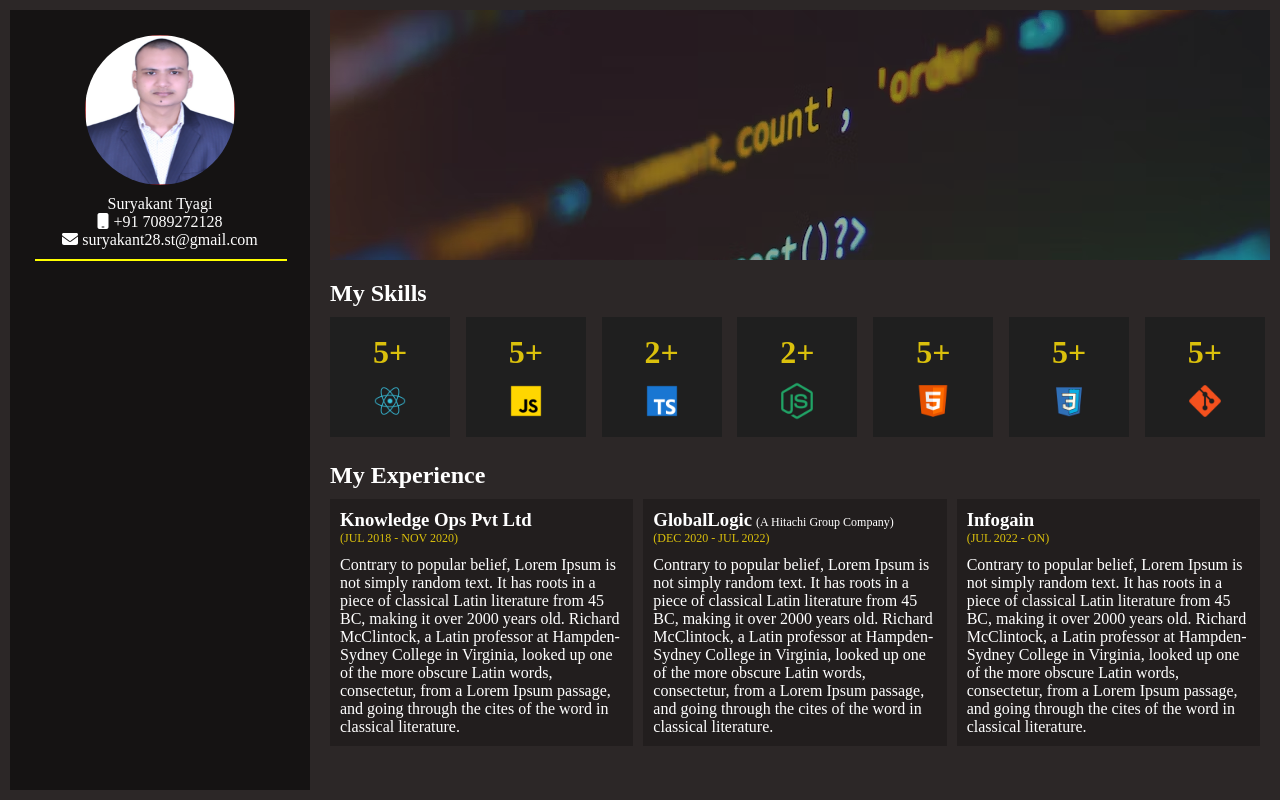
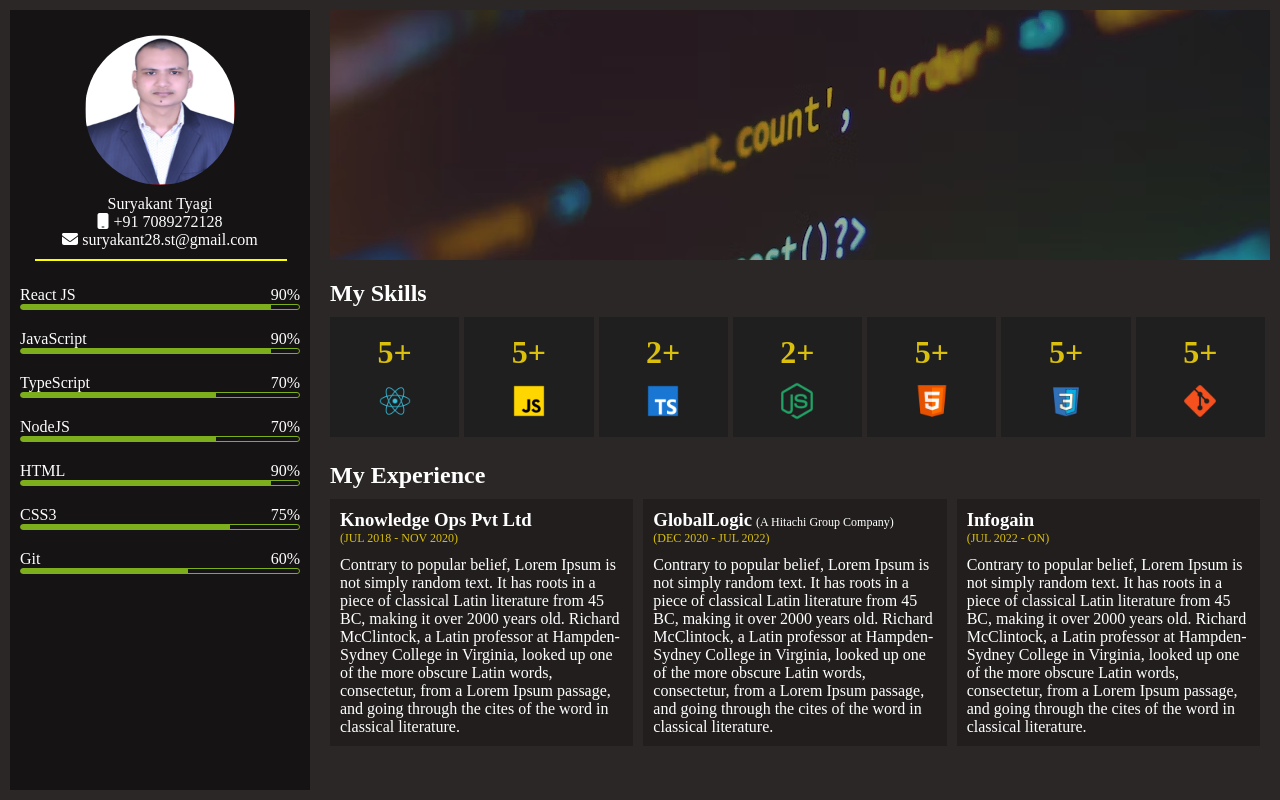
Before and after one commit to suryakanttyagi/profile-builder, a React (Create React App) app: page / in a window 1280 px wide. Built offline with nearby package versions, Linux system fonts and the light colour scheme.

Commit message:
added progress bars and some scss updates

```diff
--- a/src/components/main/main.js
+++ b/src/components/main/main.js
@@ -1,33 +1,40 @@
-import './main.scss';
-import SkillBadge from '../skill-badge/skillBadge';
-import Experience from '../experience/experience';
+import "./main.scss";
+import SkillBadge from "../skill-badge/skillBadge";
+import Experience from "../experience/experience";
 
 function Main() {
   return (
-    <main className='main'>
-      <div className='card'>
-        <div className='card-head'>
-          <div className='profile-background'>
-            <div className='cover'></div>
+    <main className="main">
+      <div className="card">
+        <div className="card-head">
+          <div className="profile-background">
+            <div className="cover"></div>
           </div>
-          <div className='skill-main'>
+          <div className="skill-main">
             <h2>My Skills</h2>
-            <div className='skill-list d-flex justify-between flex-wrap'>
-            <SkillBadge title="5+" subTitleImage='./react-400.png'/>
-            <SkillBadge title="5+" subTitleImage='./javascript-400.png'/>
-            <SkillBadge title="2+" subTitleImage='./typescript-400.png'/>
-            <SkillBadge title="2+" subTitleImage='./nodejs-400.png'/>
-            <SkillBadge title="5+" subTitleImage='./html5-400.png'/>
-            <SkillBadge title="5+" subTitleImage='./css3-400.png'/>
-            <SkillBadge title="5+" subTitleImage='./git-400.png'/>
+            <div className="skill-list d-flex justify-start flex-wrap">
+              <SkillBadge title="5+" subTitleImage="./react-400.png" />
+              <SkillBadge title="5+" subTitleImage="./javascript-400.png" />
+              <SkillBadge title="2+" subTitleImage="./typescript-400.png" />
+              <SkillBadge title="2+" subTitleImage="./nodejs-400.png" />
+              <SkillBadge title="5+" subTitleImage="./html5-400.png" />
+              <SkillBadge title="5+" subTitleImage="./css3-400.png" />
+              <SkillBadge title="5+" subTitleImage="./git-400.png" />
+            </div>
           </div>
-          </div>
-          <div className='experience-main'>
+          <div className="experience-main">
             <h2>My Experience</h2>
-            <div className='experience-list d-flex justify-between flex-wrap'>
-              <Experience orgName="Knowledge Ops Pvt Ltd" duration='(JUL 2018 - NOV 2020)'/>
-              <Experience orgName="GlobalLogic" subName="(A Hitachi Group Company)" duration='(DEC 2020 - JUL 2022)'/>
-              <Experience orgName="Infogain" duration='(JUL 2022 - ON)'/>
+            <div className="experience-list d-flex justify-between flex-wrap">
+              <Experience
+                orgName="Knowledge Ops Pvt Ltd"
+                duration="(JUL 2018 - NOV 2020)"
+              />
+              <Experience
+                orgName="GlobalLogic"
+                subName="(A Hitachi Group Company)"
+                duration="(DEC 2020 - JUL 2022)"
+              />
+              <Experience orgName="Infogain" duration="(JUL 2022 - ON)" />
             </div>
           </div>
         </div>
--- a/src/components/main/main.scss
+++ b/src/components/main/main.scss
@@ -29,6 +29,7 @@
 
       & .skillBadge {
         margin: 0 5px 5px 0;
+        flex-grow: 1;
       }
     }
   }
--- a/src/components/nav/nav.js
+++ b/src/components/nav/nav.js
@@ -1,6 +1,8 @@
-import { FontAwesomeIcon } from '@fortawesome/react-fontawesome';
-import { faMobile, faEnvelope } from '@fortawesome/free-solid-svg-icons';
+import { FontAwesomeIcon } from "@fortawesome/react-fontawesome";
+import { faMobile, faEnvelope } from "@fortawesome/free-solid-svg-icons";
+import ProgressBar from "../progress-bar/progressBar";
 import "./nav.scss";
+import { progressList } from "../../constants/navConstants";
 
 function Nav() {
   return (
@@ -9,18 +11,37 @@ function Nav() {
         <div className="card">
           <div className="card-head">
             <div className="head-content d-flex flex-column align-center">
-              <img className="profile-image" alt="Suryakant Tyagi Profile" src="./passport_photo.jpg" />
+              <img
+                className="profile-image"
+                alt="Suryakant Tyagi Profile"
+                src="./passport_photo.jpg"
+              />
               <p className="profile-name text-center">Suryakant Tyagi</p>
               <p className="text-center">
-                <a href="tel: +917089272128"><FontAwesomeIcon icon={faMobile} /> +91 7089272128</a>
+                <a href="tel: +917089272128">
+                  <FontAwesomeIcon icon={faMobile} /> +91 7089272128
+                </a>
               </p>
               <p className="text-center">
-                <a href='mailto: suryakant28.st@gmail.com'><FontAwesomeIcon icon={faEnvelope} /> suryakant28.st@gmail.com</a>
+                <a href="mailto: suryakant28.st@gmail.com">
+                  <FontAwesomeIcon icon={faEnvelope} /> suryakant28.st@gmail.com
+                </a>
               </p>
             </div>
             <div className="h-line"></div>
           </div>
-          <div className="card-body"></div>
+          <div className="card-body">
+            <div className="progress-list">
+              {progressList.map((item, index) => {
+                return (
+                  <ProgressBar
+                    key={`${index}_progress`}
+                    {...item}
+                  />
+                );
+              })}
+            </div>
+          </div>
         </div>
       </aside>
     </div>
--- a/src/components/nav/nav.scss
+++ b/src/components/nav/nav.scss
@@ -7,6 +7,8 @@
     width: 300px;
   }
   .card {
+    display: flex;
+    flex-direction: column;
     padding: 20px 0px;
     width: 100%;
     & .card-head {
@@ -36,6 +38,17 @@
         align-self: center;
       }
     }
+
+    & .card-body {
+      flex: 1;
+      overflow: auto;
+      & .progress-list {
+        padding: 20px 10px 10px;
+        & .progressBar {
+          margin-bottom: 20px;
+        }
+      }
+    }
   }
 }
 
--- /dev/null
+++ b/src/components/progress-bar/progressBar.js
@@ -0,0 +1,15 @@
+import './progressBar.scss';
+
+function ProgressBar({label, status}) {
+    return (
+        <div className='progressBar'>
+            <div className='label'>{label}</div>
+            <div className='status'>{status}%</div>
+            <div className='container'>
+                <div className='progress' style={{width: `${status}%`}}></div>
+            </div>
+        </div>
+    )
+}
+
+export default ProgressBar;
--- /dev/null
+++ b/src/components/progress-bar/progressBar.scss
@@ -0,0 +1,25 @@
+.progressBar {
+    color: #ffffff;
+
+    & .label {
+        float: left;
+    }
+
+    & .status {
+        text-align: end;
+    }
+
+    & .container {
+        border: 1px solid #7dae1b;
+        border-radius: 5px;
+        height: 6px;
+        position: relative;
+        & .progress {
+            background: #7dae1b;
+            height: 100%;
+            position: absolute;
+            // width: 100%;
+            text-align: end;
+        }
+    }
+}
--- a/src/constants/navConstants.js
+++ b/src/constants/navConstants.js
@@ -1,17 +1,30 @@
-export const menuList = [
+export const progressList = [
   {
-        name: 'Home'
+    label: "React JS",
+    status: "90",
   },
   {
-        name: 'About'
+    label: "JavaScript",
+    status: "90",
   },
   {
-        name: 'Skills'
+    label: "TypeScript",
+    status: "70",
   },
   {
-        name: 'Hobbies'
+    label: "NodeJS",
+    status: "70",
   },
   {
-        name: 'Contact'
-    }
-]
+    label: "HTML",
+    status: "90",
+  },
+  {
+    label: "CSS3",
+    status: "75",
+  },
+  {
+    label: "Git",
+    status: "60",
+  },
+];
```
Lines whose indentation alone changed are shown as unchanged.
